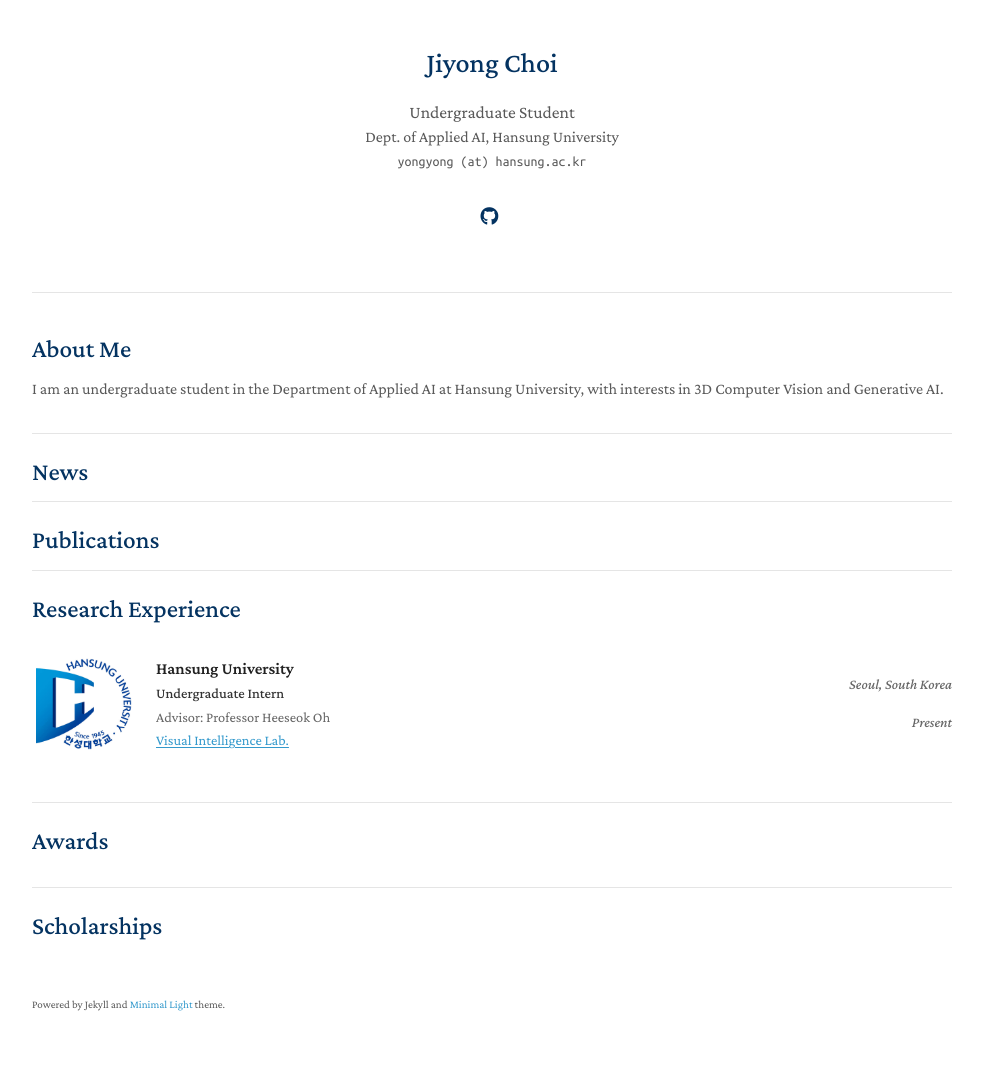
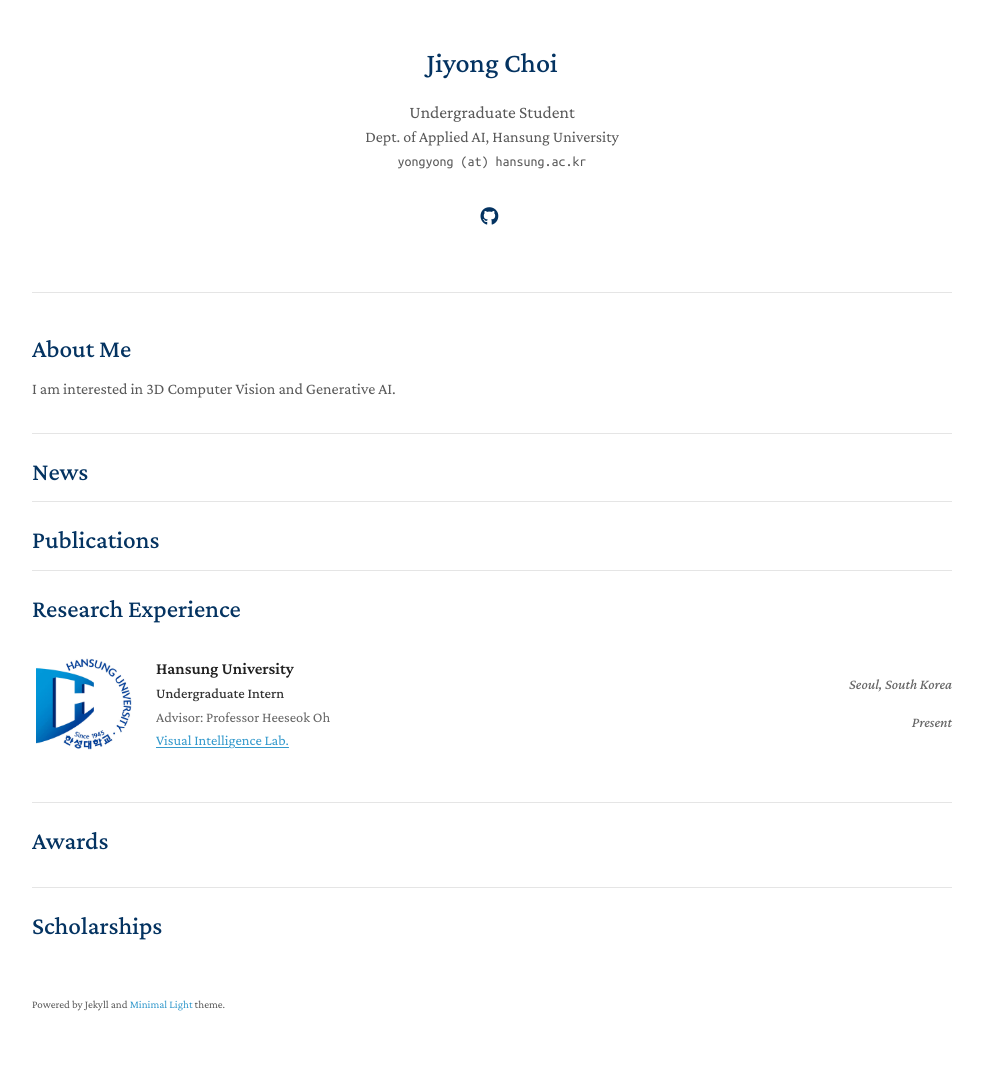
Before and after one commit to YONGJI04/yongji04.github.io, a Jekyll site: the page built from index.md, in a window 1280 px wide. Shown: the whole page, without its empty margins (148-1131 px from the left). Built offline with Jekyll 4.4.1, drawn with Linux system fonts in a browser that asks for light colours; a style sheet for code colours, icons or effects is not loaded; our own code applies the rules of GitHub Pages for plain Markdown files.

Commit message:
Simplify About Me

```diff
--- a/index.md
+++ b/index.md
@@ -4,7 +4,7 @@ layout: homepage
 
 ## About Me
 
-I am an undergraduate student in the Department of Applied AI at Hansung University, with interests in 3D Computer Vision and Generative AI.
+I am interested in 3D Computer Vision and Generative AI.
 
 ## News
 
```
